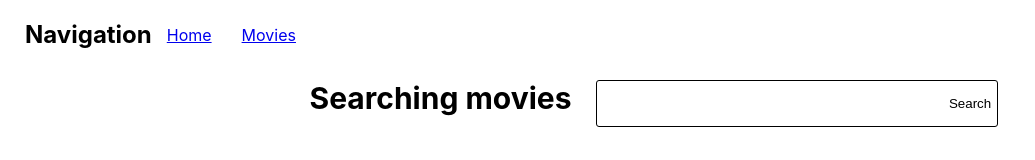
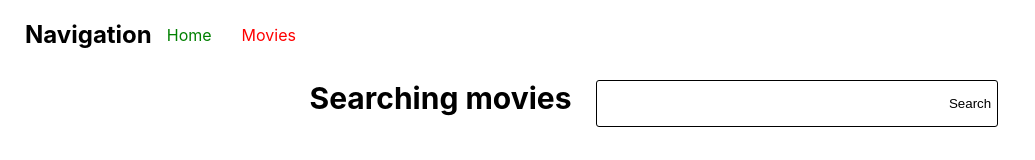
Before and after one commit to stanislav-kintoriak/goit-react-hw-05-movies, a React (Create React App) app: page /goit-react-hw-05-movies/movies in a window 1280 px wide. Shown: the top 160 px of the page, without its empty margins (0-1035 px from the left). Built offline with nearby package versions, Linux system fonts and the light colour scheme.

Commit message:
Commit 19
1) Added styles for an active navigation page;
2) Off load more button;

```diff
--- a/src/components/Header/Header.styled.jsx
+++ b/src/components/Header/Header.styled.jsx
@@ -15,4 +15,10 @@ export const Header = styled.header`
 export const NavLinkBtns = styled(NavLink)`
   display: inline-block;
   padding: 25px 15px 25px 15px;
+  text-decoration: none;
+  color: green;
+
+
+  &.active{
+      color:red;
 `;
--- a/src/components/pages/Home/HomePage.jsx
+++ b/src/components/pages/Home/HomePage.jsx
@@ -3,14 +3,14 @@ import { useLocation } from 'react-router-dom';
 import Loader from '../../Loader/Loader';
 import MoviesList from '../../PopularMoviesList/MoviesList';
 import { getMoviesDetails, getPopularMovies } from '../../../api/api'
-import ButtonLoadMore from '../../LoadMore/LoadMoreButton';
+// import ButtonLoadMore from '../../LoadMore/LoadMoreButton';
 import { Title } from './HomePage.styled';
 
 const HomePage = () => {
   const [movies, setMovies] = useState([]);
   const [page, setPage] = useState(1);
   const [isLoading, setIsloading] = useState(false);
-  const [totalPages, setTotalPages] = useState(0);
+  // const [totalPages, setTotalPages] = useState(0);
   const homeLocation = useLocation();
 
   useEffect(() => {
@@ -21,7 +21,7 @@ const HomePage = () => {
         if (response.status !== 200) {
           throw new Error(`Error: ${response.status}`);
         }
-        setTotalPages(response.data.total_pages);
+        // setTotalPages(response.data.total_pages);
 
         setMovies(prevState => [
           ...prevState,
@@ -33,9 +33,9 @@ const HomePage = () => {
   }, [page]);
 
 
-  const onLoadMore = () => {
-    setPage(prevState => prevState + 1);
-  };
+  // const onLoadMore = () => {
+  //   setPage(prevState => prevState + 1);
+  // };
 
   return (
     <>
@@ -47,7 +47,7 @@ const HomePage = () => {
           {movies.length && (
             <>
               <MoviesList movies={movies} location={homeLocation} />
-              {page < totalPages && <ButtonLoadMore onLoadMore={onLoadMore} />}
+              {/* {page < totalPages && <ButtonLoadMore onLoadMore={onLoadMore} />} */}
             </>
           )}
         </div>
--- a/src/components/pages/Movies/MoviesPage.jsx
+++ b/src/components/pages/Movies/MoviesPage.jsx
@@ -3,7 +3,7 @@ import Notiflix from 'notiflix';
 import { getMoviesByQuery, getMoviesDetails } from '../../../api/api';
 import { useSearchParams } from 'react-router-dom';
 import Loader from '../../Loader/Loader';
-import ButtonLoadMore from '../../LoadMore/LoadMoreButton';
+// import ButtonLoadMore from '../../LoadMore/LoadMoreButton';
 import MoviesList from '../../PopularMoviesList/MoviesList';
 import {
   Form,
@@ -18,7 +18,7 @@ const MoviesPage = () => {
   const [movies, setMovies] = useState([]);
   const [isLoading, setIsloading] = useState(false);
   const [searchParams, setSearchParams] = useSearchParams();
-  const [totalPages, settTotalPages] = useState(0);
+  // const [totalPages, settTotalPages] = useState(0);
   const [totalResults, setTotalResults] = useState(0);
   const [error, setError] = useState(false);
 
@@ -59,7 +59,7 @@ const MoviesPage = () => {
           );
         }
         setError(false);
-        settTotalPages(response.data.total_pages);
+        // settTotalPages(response.data.total_pages);
         setTotalResults(response.data.total_results);
 
 
@@ -72,11 +72,11 @@ const MoviesPage = () => {
       .finally(() => setIsloading(false));
   }, [query, page, searchParams]);
 
-  const onLoadMore = () => {
-    const previoudPage = searchParams.get('page') ?? 1;
-    const query = searchParams.get('query');
-    setSearchParams({ query, page: Number(previoudPage) + 1 });
-  };
+  // const onLoadMore = () => {
+  //   const previoudPage = searchParams.get('page') ?? 1;
+  //   const query = searchParams.get('query');
+  //   setSearchParams({ query, page: Number(previoudPage) + 1 });
+  // };
 
   return (
     <>
@@ -93,7 +93,7 @@ Search
     {!error && query && totalResults && (
       <>
         <MoviesList movies={movies} />
-        {page < totalPages && <ButtonLoadMore onLoadMore={onLoadMore} />}
+        {/* {page < totalPages && <ButtonLoadMore onLoadMore={onLoadMore} />} */}
       </>
     )}
   </>
```
